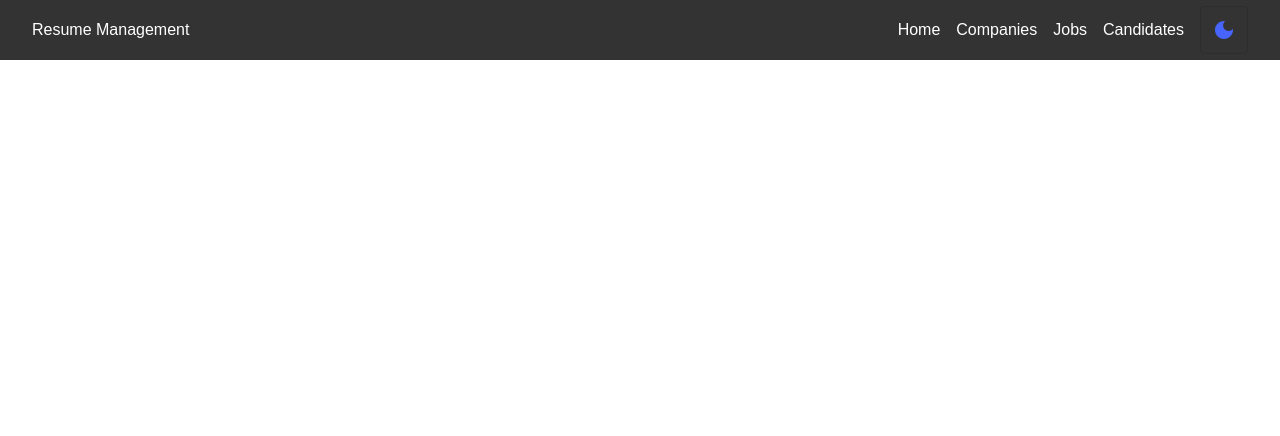
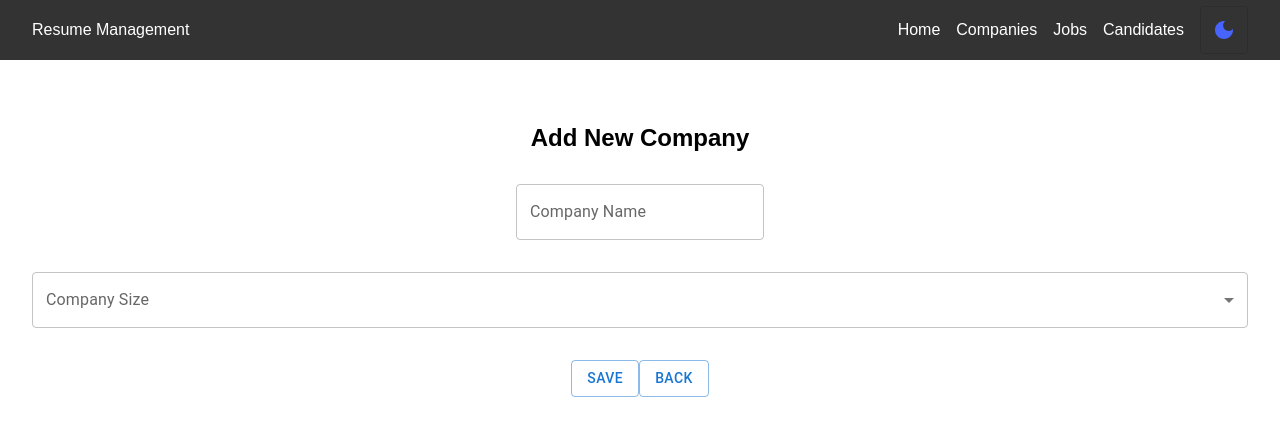
Before and after one commit to viki2207/frontend-TS-React, a React (Create React App) app: page /companies/add in a window 1280 px wide. Shown: the top 436 px of the page. Built offline with nearby package versions, Linux system fonts and the light colour scheme.

Commit message:
=>connect to the backend project => company module => display companies grid =>store the companies data to connect backend project => create add company options and page

```diff
--- a/package.json
+++ b/package.json
@@ -7,6 +7,7 @@
     "@emotion/styled": "^11.11.5",
     "@mui/icons-material": "^5.15.11",
     "@mui/material": "^5.15.20",
+    "@mui/x-data-grid": "^7.7.1",
     "@testing-library/jest-dom": "^5.17.0",
     "@testing-library/react": "^13.4.0",
     "@testing-library/user-event": "^13.5.0",
@@ -14,6 +15,8 @@
     "@types/node": "^16.18.83",
     "@types/react": "^18.2.59",
     "@types/react-dom": "^18.2.19",
+    "axios": "^1.7.2",
+    "moment": "^2.30.1",
     "react": "^18.2.0",
     "react-dom": "^18.2.0",
     "react-router-dom": "^6.22.1",
--- a/src/App.tsx
+++ b/src/App.tsx
@@ -1,24 +1,32 @@
-import { useContext,lazy,Suspense } from "react";
+import { useContext, lazy, Suspense } from "react";
 import { ThemeContext } from "./context/theme.context";
 import Navbar from "./components/navbar/Navbar.components";
-import {Routes,Route } from "react-router-dom";
+import { Routes, Route } from "react-router-dom";
 import CustomLinearProgress from "./components/custom-linear-progress/CustomLinearProgress.component";
+
 const Home = lazy(() => import("./Pages/home/Homepage"));
+const Companies = lazy(() => import("./Pages/companies/Companies.page"));
+const AddCompany = lazy(() => import("./Pages/companies/AddCompany.page"));
+
 const App = () => {
-  const {darkMode} = useContext(ThemeContext);
-  const appStyles = darkMode ? "app dark" :"app"
+  const { darkMode } = useContext(ThemeContext);
+  const appStyles = darkMode ? "app dark" : "app";
   return (
     <div className={appStyles}>
       <Navbar />
       <div className="wrapper">
-        <Suspense fallback={<CustomLinearProgress/>}>
-        <Routes>
-          <Route path="/" element= {<Home/>}/>
+        <Suspense fallback={<CustomLinearProgress />}>
+          <Routes>
+            <Route path="/" element={<Home />} />
+            <Route path="/companies">
+              <Route index element={<Companies />}></Route>
+              <Route path="add" element={<AddCompany />} />
+            </Route>
           </Routes>
-          </Suspense>
+        </Suspense>
       </div>
     </div>
-  )
-}
+  );
+};
 
-export default App
+export default App;
--- /dev/null
+++ b/src/Pages/companies/AddCompany.page.tsx
@@ -0,0 +1,72 @@
+import React, { useState } from "react";
+import "./companies.scss";
+import { ICreateCompanyDto } from "../../types/global.typing";
+import {
+  Button,
+  FormControl,
+  InputLabel,
+  MenuItem,
+  Select,
+  TextField,
+} from "@mui/material";
+import { redirect, useNavigate } from "react-router-dom";
+import httpModule from "../../helpers/http.module";
+
+const AddCompany = () => {
+  const [company, setCompany] = useState<ICreateCompanyDto>({
+    name: "",
+    size: "",
+  });
+  //if we not used than not navigate in another page
+  const redirect = useNavigate();
+  const handleClickSaveBtn = () => {
+    if (company.name === "" || company.size === "") {
+      alert("Fill all fields");
+      return;
+    }
+    httpModule
+      .post("/Company/Create", company)
+      .then((response) => redirect("/companies"))
+      .catch((error) => console.log(error));
+  };
+  const handleClickBackBtn = () => {
+    alert("sd");
+    redirect("/companies");
+  };
+  return (
+    <div className="content">
+      <div className="add-company"></div>
+      <h2>Add New Company</h2>
+      <TextField
+        autoComplete="off"
+        label="Company Name"
+        variant="outlined"
+        value={company.name}
+        onChange={(e) => setCompany({ ...company, name: e.target.value })}
+      />
+
+      <FormControl fullWidth>
+        <InputLabel id="demo-simple-select-label"> Company Size</InputLabel>
+        <Select
+          value={company.size}
+          label="Company Size"
+          onChange={(e) => setCompany({ ...company, size: e.target.value })}
+        >
+          <MenuItem value="Small">Small</MenuItem>
+          <MenuItem value="Medium">Medium</MenuItem>
+          <MenuItem value="Large">Large</MenuItem>
+        </Select>
+      </FormControl>
+      <div className="btns">
+        <Button variant="outlined" color="primary" onClick={handleClickSaveBtn}>
+          Save
+        </Button>
+        <Button variant="outlined" color="primary" onClick={handleClickBackBtn}>
+          Back
+        </Button>
+      </div>
+    </div>
+  );
+};
+
+export default AddCompany;
--- /dev/null
+++ b/src/Pages/companies/Companies.page.tsx
@@ -0,0 +1,51 @@
+import { useEffect, useState } from "react";
+import "./companies.scss";
+import httpModule from "../../helpers/http.module";
+import { ICompany } from "../../types/global.typing";
+import { error } from "console";
+import { Button, CircularProgress } from "@mui/material";
+import { Add } from "@mui/icons-material";
+import { useNavigate } from "react-router-dom";
+import CompaniesGrid from "../../components/companies/CompaniesGrid.component";
+const Companies = () => {
+  //use state// manage that list
+  const [companies, setCompanies] = useState<ICompany[]>([]);
+  const [loading, setLoading] = useState<boolean>(false);
+  const redirect = useNavigate();
+  //use effect fetch the data using endpoint url
+  useEffect(() => {
+    setLoading(true);
+    httpModule
+      .get<ICompany[]>("/Company/Get") //get the data
+      .then((response) => {
+        //response
+        setCompanies(response.data); //set in usestate in companies list
+        setLoading(false); // set the loading false beacause we getting our data
+      }) //catch if you get any error  getting fetch the data
+      .catch((error) => {
+        alert("error");
+        console.log(error);
+        setLoading(false);
+      });
+  }, []);
+  // console.log(companies);
+  return (
+    <div className="content companies">
+      <div className="heading">
+        <h2>Companies</h2>
+        <Button variant="outlined" onClick={() => redirect("/companies/add")}>
+          <Add />
+        </Button>
+      </div>
+      {loading ? (
+        <CircularProgress size={100} />
+      ) : companies.length === 0 ? (
+        <h1>No Company</h1>
+      ) : (
+        <CompaniesGrid data={companies} />
+      )}
+    </div>
+  );
+};
+
+export default Companies;
--- /dev/null
+++ b/src/Pages/companies/companies.scss
@@ -0,0 +1,17 @@
+@import "../../mixins";
+.companies {
+  .heading {
+    @include d-flex(row, space-between, center);
+    width: 100%;
+  }
+}
+
+.add-company {
+  width: 500px;
+  max-width: 100%;
+  @include d-flex(column, flex-start, center);
+  gap: 1rem;
+  * {
+    color: var(--text-color1);
+  }
+}
--- /dev/null
+++ b/src/components/companies/CompaniesGrid.component.tsx
@@ -0,0 +1,36 @@
+import { Box } from "@mui/material";
+import { DataGrid } from "@mui/x-data-grid";
+import { GridColDef } from "@mui/x-data-grid/models";
+import moment from "moment";
+import React from "react";
+import { ICompany } from "../../types/global.typing";
+
+const column: GridColDef[] = [
+  { field: "id", headerName: "ID", width: 100 },
+
+  { field: "name", headerName: "Name", width: 200 },
+  { field: "size", headerName: "Size", width: 100 },
+  {
+    field: "createdAt",
+    headerName: "Creation Time",
+    width: 100,
+    renderCell: (params) => moment(params.row.createdAt).format("YYYY-MM-DD"),
+  },
+];
+interface IcompaniesGridProps {
+  data: ICompany[];
+}
+const CompaniesGrid = ({ data }: IcompaniesGridProps) => {
+  return (
+    <Box sx={{ width: "100% ", height: 450 }} className="companies-grid">
+      <DataGrid
+        rows={data}
+        columns={column}
+        getRowId={(row) => row.id}
+        rowHeight={50}
+      />
+    </Box>
+  );
+};
+
+export default CompaniesGrid;
--- /dev/null
+++ b/src/components/companies/companies-grid.scss
@@ -0,0 +1,5 @@
+.companies-grid {
+  * {
+    color: var(--text-color1);
+  }
+}
--- /dev/null
+++ b/src/constants/url.constants.ts
@@ -0,0 +1,2 @@
+//backend url
+export const baseUrl = "https://localhost:7201/api"
--- /dev/null
+++ b/src/helpers/http.module.ts
@@ -0,0 +1,8 @@
+import axios from 'axios';
+//axios created because connect to backend  for performing crud oprations
+import { baseUrl } from "../constants/url.constants";
+
+const httpModule = axios.create({
+    baseURL:baseUrl,
+})
+export default httpModule;
```
Also changed, not shown: src/types/global.typing.ts (added, +12 -0 lines), 1 other file (tests, documents, lock files or other folders).
